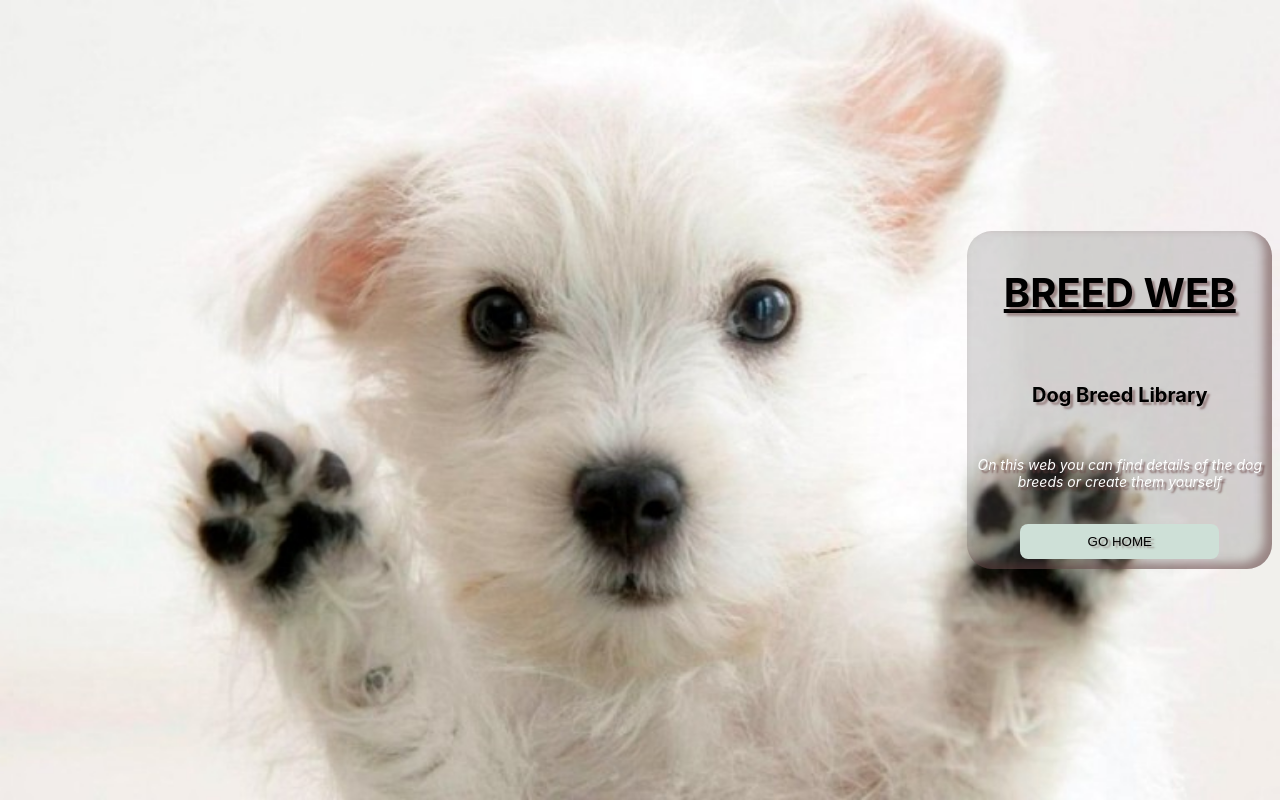
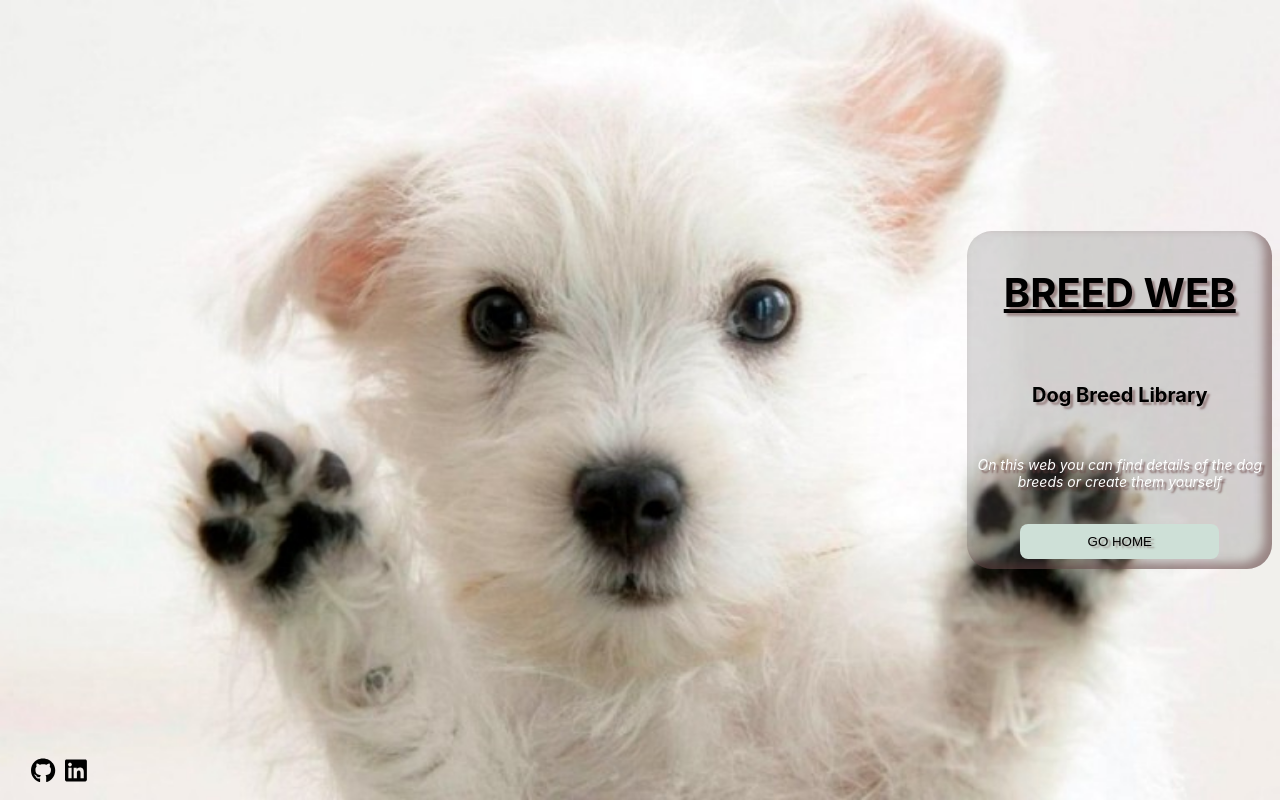
Before and after one commit to Matias257987/PI-Dogs, a React (Create React App) app in the folder client/: page / in a window 1280 px wide. Built offline with nearby package versions, Linux system fonts and the light colour scheme.

Commit message:
fix(client/LandingPage): add icons and new style

```diff
--- a/client/package.json
+++ b/client/package.json
@@ -3,6 +3,10 @@
   "version": "0.1.0",
   "private": true,
   "dependencies": {
+    "@fortawesome/fontawesome-svg-core": "^6.2.1",
+    "@fortawesome/free-brands-svg-icons": "^6.2.1",
+    "@fortawesome/free-solid-svg-icons": "^6.2.1",
+    "@fortawesome/react-fontawesome": "^0.2.0",
     "@testing-library/jest-dom": "^5.11.10",
     "@testing-library/react": "^11.2.6",
     "@testing-library/user-event": "^13.1.1",
--- a/client/public/index.html
+++ b/client/public/index.html
@@ -24,7 +24,7 @@
       work correctly both with client-side routing and a non-root public URL.
       Learn how to configure a non-root public URL by running `npm run build`.
     -->
-    <title>React App</title>
+    <title>Breed Web</title>
   </head>
   <body>
     <noscript>You need to enable JavaScript to run this app.</noscript>
--- a/client/src/Components/LandingPage/LandingPage.jsx
+++ b/client/src/Components/LandingPage/LandingPage.jsx
@@ -1,6 +1,9 @@
 import React from "react";
 import { Link } from "react-router-dom";
 import style from "./LandingPage.module.css";
+import { FontAwesomeIcon } from "@fortawesome/react-fontawesome";
+import { faGithub, faLinkedin } from "@fortawesome/free-brands-svg-icons"
+
 
 function LandingPage() {
     return (
@@ -15,6 +18,10 @@ function LandingPage() {
                     <button id={`${style.button}`}>Go Home</button>
                 </Link>
             </div>
+            <div className={`${style.container_icon}`}>
+                <a href="https://github.com/Matias257987" target='_blank' rel="noreferrer"><FontAwesomeIcon icon={ faGithub } className={`${style.icon}`}/></a>
+                <a href="https://www.linkedin.com/in/matias-acosta-32c" target='_blank' rel="noreferrer"><FontAwesomeIcon icon={ faLinkedin } className={`${style.icon}`}/></a>
+            </div>
         </div>
     );
 };
--- a/client/src/Components/LandingPage/LandingPage.module.css
+++ b/client/src/Components/LandingPage/LandingPage.module.css
@@ -7,6 +7,8 @@
     background-position: center;
     background-repeat: no-repeat;
     align-items: center;
+    animation-name: Sliden;
+    animation-duration: 1.5s;
 }
 
 .container {
@@ -17,6 +19,8 @@
     position: absolute;
     padding: 10px;
     right: 8px;
+    animation-name: form;
+    animation-duration: 1.5s;
 }
 
 .container h1 {
@@ -61,3 +65,42 @@
   box-shadow: 0 2px #666;
   transform: translateY(4px);
 }
+
+.container_icon {
+    display: flex;
+    position: absolute;
+    left: 2%;
+    bottom: 2%;
+}
+
+.icon {
+    padding: 0px 5px;
+    font-size: 25px;
+    color: black;
+}
+
+.icon:hover {
+    color: #25b687;
+}
+
+@keyframes Sliden {
+    from {
+        margin-right: 100%;
+        width: 0%;
+    }
+
+    to {
+        margin-right: 0%;
+        width: 100%;
+    }
+}
+
+@keyframes form {
+    from {
+        transform: scale(0.2) rotate(90deg);
+    }
+
+    to {
+        transform: scale(0.93) rotate(0deg);
+    }
+}
```
